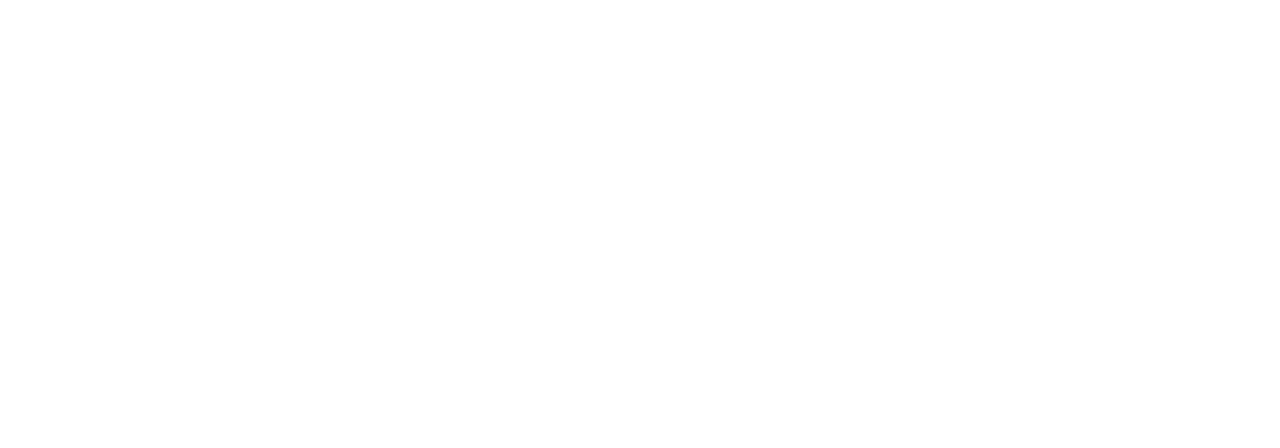
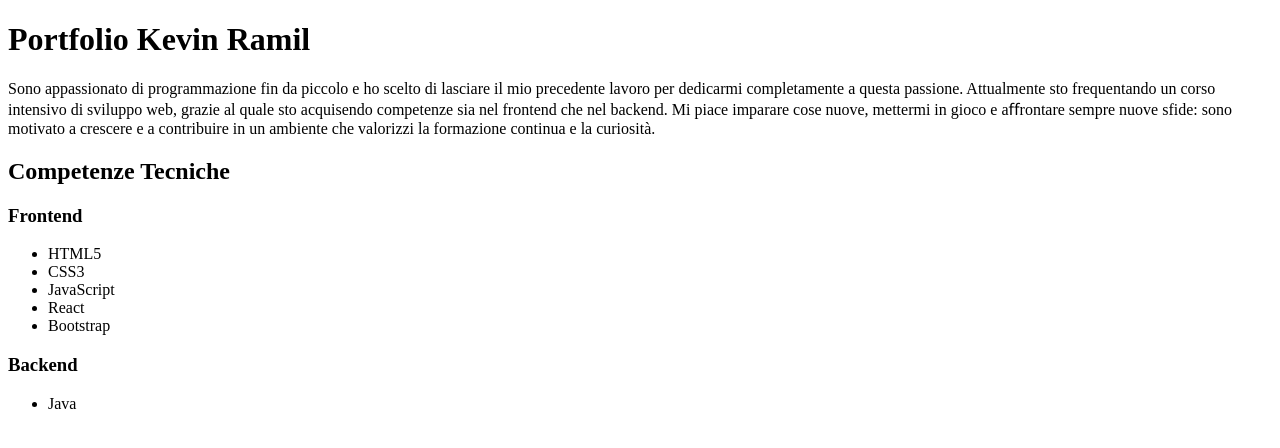
Before and after one commit to KevR98/portfolio-kevinramil-github, a plain HTML site: page index.html in a window 1280 px wide. Drawn offline with Linux system fonts and the light colour scheme.

Commit message:
Aggiunta delle competenze

```diff
--- a/index.html
+++ b/index.html
@@ -3,8 +3,36 @@
   <head>
     <meta charset="UTF-8" />
     <meta name="viewport" content="width=device-width, initial-scale=1.0" />
-    <title>Document</title>
+    <title>Portfolio Kevin</title>
     <link rel="stylesheet" href="./assets/css/style.css" />
   </head>
-  <body></body>
+  <body>
+    <header>
+      <h1>Portfolio Kevin Ramil</h1>
+      <p>
+        Sono appassionato di programmazione fin da piccolo e ho scelto di
+        lasciare il mio precedente lavoro per dedicarmi completamente a questa
+        passione. Attualmente sto frequentando un corso intensivo di sviluppo
+        web, grazie al quale sto acquisendo competenze sia nel frontend che nel
+        backend. Mi piace imparare cose nuove, mettermi in gioco e aﬀrontare
+        sempre nuove sfide: sono motivato a crescere e a contribuire in un
+        ambiente che valorizzi la formazione continua e la curiosità.
+      </p>
+    </header>
+    <main>
+      <h2>Competenze Tecniche</h2>
+      <h3>Frontend</h3>
+      <ul>
+        <li>HTML5</li>
+        <li>CSS3</li>
+        <li>JavaScript</li>
+        <li>React</li>
+        <li>Bootstrap</li>
+      </ul>
+      <h3>Backend</h3>
+      <ul>
+        <li>Java</li>
+      </ul>
+    </main>
+  </body>
 </html>
```
